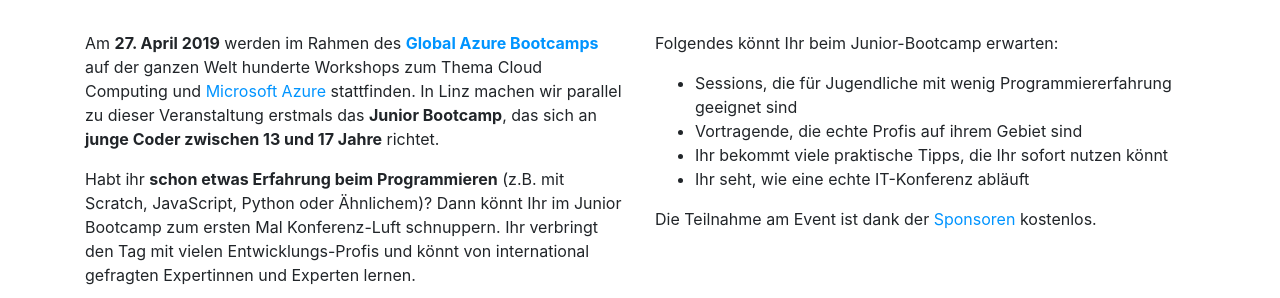
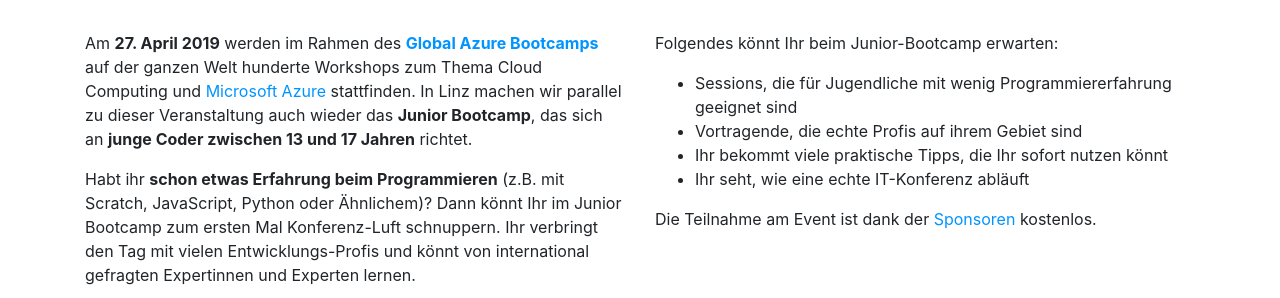
Before and after one commit to coding-club-linz/global-azure-bootcamp-2019, a Jekyll site: the page built from junior-bootcamp.md, in a window 1280 px wide and 1293 px high. Shown: the part 441-739 px from the top of the window. Built offline with Jekyll 4.4.1, drawn with Linux system fonts in a browser that asks for light colours; nearby versions of some CDN libraries.

Commit message:
Junior bootcamp text

```diff
--- a/junior-bootcamp.md
+++ b/junior-bootcamp.md
@@ -6,7 +6,7 @@ showJuniorJumbotron: true
 
 <div class="row">
 <div class="col-sm" markdown="1">
-Am **27. April 2019** werden im Rahmen des **[Global Azure Bootcamps](http://global.azurebootcamp.net)** auf der ganzen Welt hunderte Workshops zum Thema Cloud Computing und [Microsoft Azure](http://azure.microsoft.com) stattfinden. In Linz machen wir parallel zu dieser Veranstaltung erstmals das **Junior Bootcamp**, das sich an **junge Coder zwischen 13 und 17 Jahre** richtet.
+Am **27. April 2019** werden im Rahmen des **[Global Azure Bootcamps](http://global.azurebootcamp.net)** auf der ganzen Welt hunderte Workshops zum Thema Cloud Computing und [Microsoft Azure](http://azure.microsoft.com) stattfinden. In Linz machen wir parallel zu dieser Veranstaltung auch wieder das **Junior Bootcamp**, das sich an **junge Coder zwischen 13 und 17 Jahren** richtet.
 
 Habt ihr **schon etwas Erfahrung beim Programmieren** (z.B. mit Scratch, JavaScript, Python oder Ähnlichem)? Dann könnt Ihr im Junior Bootcamp zum ersten Mal Konferenz-Luft schnuppern. Ihr verbringt den Tag mit vielen Entwicklungs-Profis und könnt von international gefragten Expertinnen und Experten lernen.
 </div>
```
